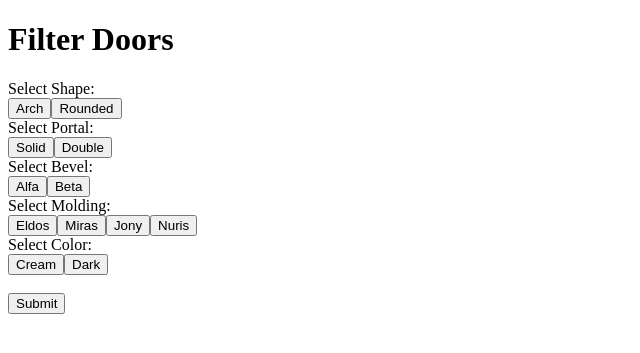
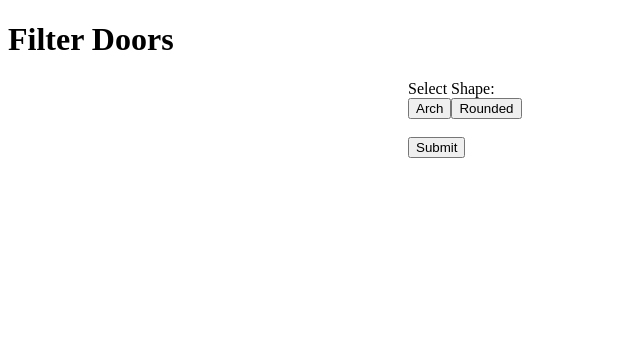
Before and after one commit to arrietta/Doors, a Django app: page /main in a window 1280 px wide. Shown: the top 353 px of the page, without its empty margins (0-640 px from the left). Run offline with Django 4.2, Linux system fonts and the light colour scheme; a user stored in the database is signed in; data comes from the database, SQL or seed files in the repository; both versions use the stored data as it was after the commit.

Commit message:
LARGEST UPDATE

```diff
--- a/MyDoors/Main/templates/main.html
+++ b/MyDoors/Main/templates/main.html
@@ -5,13 +5,20 @@
     <meta charset="UTF-8">
     <title>Doors</title>
     <script src="https://code.jquery.com/jquery-3.6.0.min.js"></script>
+    <style>
+        .image_box{
+            width: 400px;
+            height: 200px;
+        }
+
+    </style>
 </head>
 <body>
     <h1>Filter Doors</h1>
     <div class="box" style="display: flex">
-        <div>
-        <img  class="Door" src="" alt="" height="200px">
-    </div>
+        <div class="image_box">
+            <img  class="Door" id="Door" src="" alt="" height="200px" >
+        </div>
         <div>
             <form method="get" action="{% url 'main' %}">
 
@@ -21,29 +28,33 @@
 
                 </div>
 
-
-
-
-                <label >Select Portal:</label>
                 <div id="select_portal" >
+                    <label >Select Portal:</label>
+                    <br>
                     <input type="hidden" name = "portal" id ="portal" value="">
 
                 </div>
 
-                <label >Select Bevel:</label>
+
                 <div id="select_bevel" >
+                    <label >Select Bevel:</label>
+                    <br>
                     <input type="hidden" name = "bevel" id ="bevel" value="">
 
                 </div>
 
-                <label >Select Molding:</label>
+
                 <div id="select_molding" >
+                    <label >Select Molding:</label>
+                    <br>
                     <input type="hidden" name = "molding" id ="molding" value="">
 
                 </div>
 
-                <label >Select Color:</label>
+
                 <div id="select_color" >
+                    <label >Select Color:</label>
+                    <br>
                     <input type="hidden" name = "color" id ="color" value="">
 
                 </div>
@@ -55,69 +66,86 @@
     </div>
 
 
-
     <script>
-        var data = {{ data|safe }};
+        const data = {{data|safe}};
+    </script>
+    <script>
 
         data['shapes'].forEach(element => add_element(element,'#select_shape','shape'));
         data['portals'].forEach(element => add_element(element,'#select_portal','portal'));
         data['bevels'].forEach(element => add_element(element,'#select_bevel','bevel'));
         data['moldings'].forEach(element => add_element(element,'#select_molding','molding'));
         data['color'].forEach(element => add_element(element,'#select_color','color'));
+        doors = data['door'];
+        elements = [];
 
-        let shape;
-        let portal;
-        let bevel;
-        let molding;
-        let color;
+        function add_element(object, target , type) {
 
-        function add_element(object, target , type){
             type ="'"+type+"'";
-
-            $(target).append('<button type="button" class='+type+' id = "type_'+object['id']+'" onclick="set_value(this,'+type+')" ' +
-                'value = "' + object['id'] + '">' + object['name'] + '</button>');
+            $(target).append('<button type="button" class='+type+' id = "type_'+object['id']+'" '
+                + 'onclick="set_value(this,'+type+')" ' + 'value = "' + object['id'] + '">'
+                + object['name'] + '</button>');
+            if(type !== "'"+'shape'+"'"){
+                $(target).hide();
+            }
         }
         function set_value(object , type){
-            switch (type) {
-                case 'shape':
-                    shape = object.value;
-                    show_element('portal')
-                    data['portals'].forEach(element =>hide_element(element,'portal','shape',object.innerHTML));
-                    break;
-                case 'portal':
-                    portal = object.value;
-                    show_element('bevel')
-                    data['bevels'].forEach(element =>hide_element(element,'bevel','portal',object.innerHTML));
-                    break;
-                case 'bevel':
-                    bevel = object.value;
-                    show_element('molding')
-                    data['moldings'].forEach(element =>hide_element(element,'molding','bevel',object.innerHTML));
-                    break;
-                case 'molding':
-                    molding = object.value;
-                    break;
-                case 'color':
-                    color = object.value;
-                    break;
+
+            const set = {'shape': 'portal', 'portal': 'bevel', 'bevel': 'molding','molding':'color'};
+
+            const list = {'shape':['portal','bevel','molding','color'], 'portal': ['bevel','molding','color'], 'bevel': ['molding','color'],'molding':['color']}
+
+            if(type !== 'color'){
+                list[type].forEach(element =>{
+                    $('#select_'+element).hide();
+                    $('#'+element).attr('value',null);
+                    elements[element] = null;
+                });
             }
+
+            $('#select_'+set[type]).fadeIn()
+            if(type !== 'molding' && type !== 'color'){
+                show_element(set[type]);
+                data[set[type]+'s'].forEach(element =>hide_element(element,set[type],type,object.innerHTML));
+            }
+
+            elements[type] = object.innerHTML;
+            let door = doors.filter(Filtering);
+
             $('#'+type).attr('value' , object.value);
 
+            door.forEach(element => {
+                if(elements[type] === element[type]){
+                    set_image(element['image']);
+                }
+            });
         }
-        function hide_element(array, target,type, attr){
-
-            // $("." + target+"[value='"+array['id']+"']").hide();
-            if(array[type] !== attr){
+        function Filtering(element){
+            const list = ['shape','portal','bevel','molding'];
+            let res;
+            list.forEach(e => {
+                if(elements[e]){
+                    res = element[e] === elements[e];
+                }
+            });
+            return res;
+        }
+        function hide_element(array, target,type, arg){
+            if(array[type] !== arg){
                 $("." + target+"[value='"+array['id']+"']").hide();
-
             }
-
         }
         function show_element(target){
             $("." + target).show();
         }
-
-
+        function set_image(src){
+            let link = $('#Door');
+            if(link.attr("src").toString() !== src.toString()){
+                link.hide();
+                link.attr('src',src);
+                link.fadeIn();
+            }
+        }
     </script>
 
 </body>
--- a/MyDoors/Main/views.py
+++ b/MyDoors/Main/views.py
@@ -30,7 +30,7 @@ def main(request):
         'color': [{'id': color.pk, 'name': color.name} for color in colors],
         'door': [{'id': door.pk, 'shape': str(door.shape), 'portal': str(door.portal), 'bevel': str(door.bevel),
                   'molding': str(door.molding),
-                  'color': str(door.color), 'image': str(door.image.url), 'price': str(door.price), } for door in doors],
+                  'color': str(door.color), 'image': door.image.url, 'price': str(door.price), } for door in doors],
 
     }
 
```
Also changed, not shown: MyDoors/Main/migrations/0003_remove_portal_molding_molding_portal_and_more.py (added), MyDoors/db.sqlite3, MyDoors/media/door_images/aska_g1YFhAF.jpg (added), MyDoors/media/door_images/gura_59LUAbZ.jpg (added), MyDoors/media/door_images/photo_2023-05-23_00-01-50.jpg (added), MyDoors/media/door_images/unnamed.jpg (added), MyDoors/media/door_images/Без_названия.png (added).
